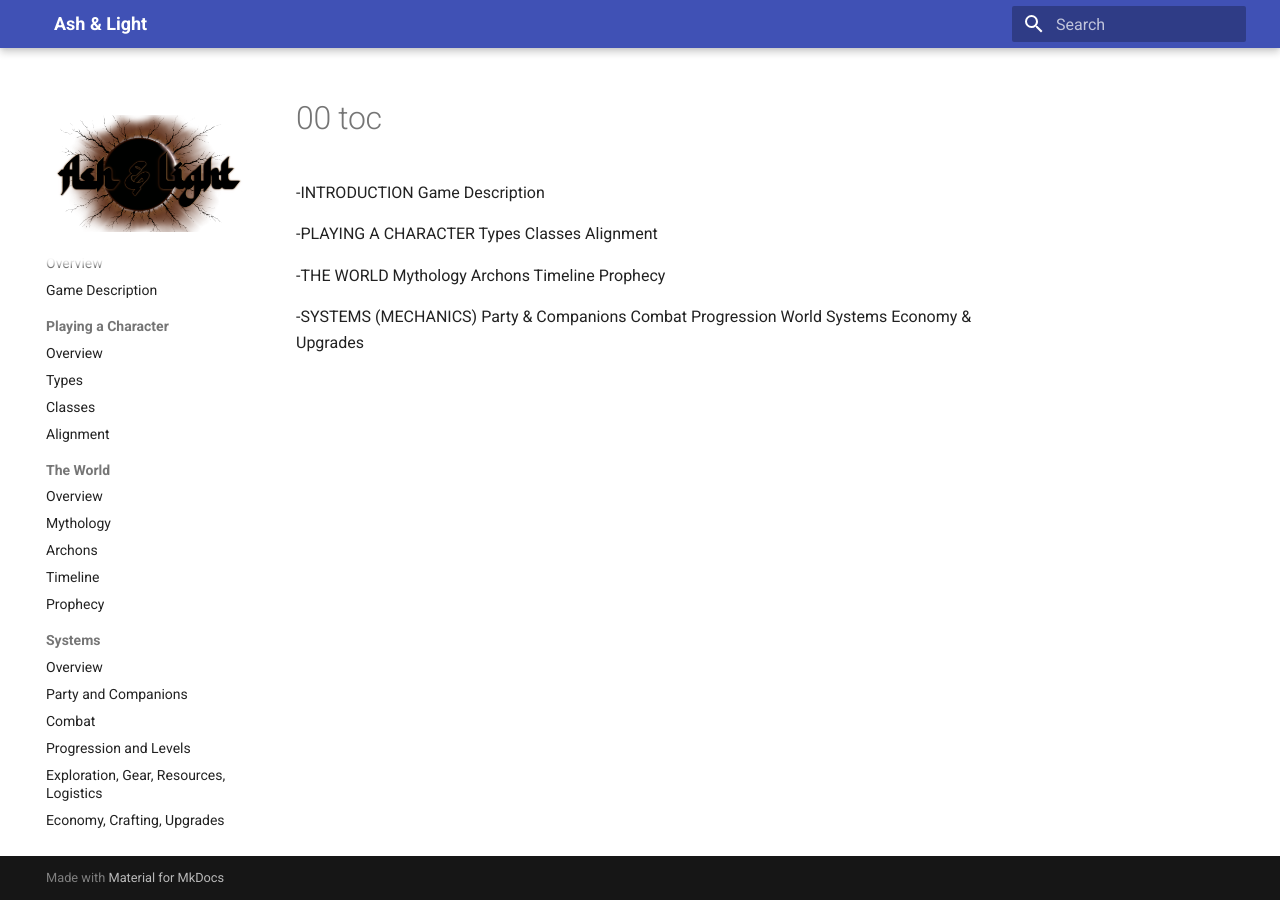
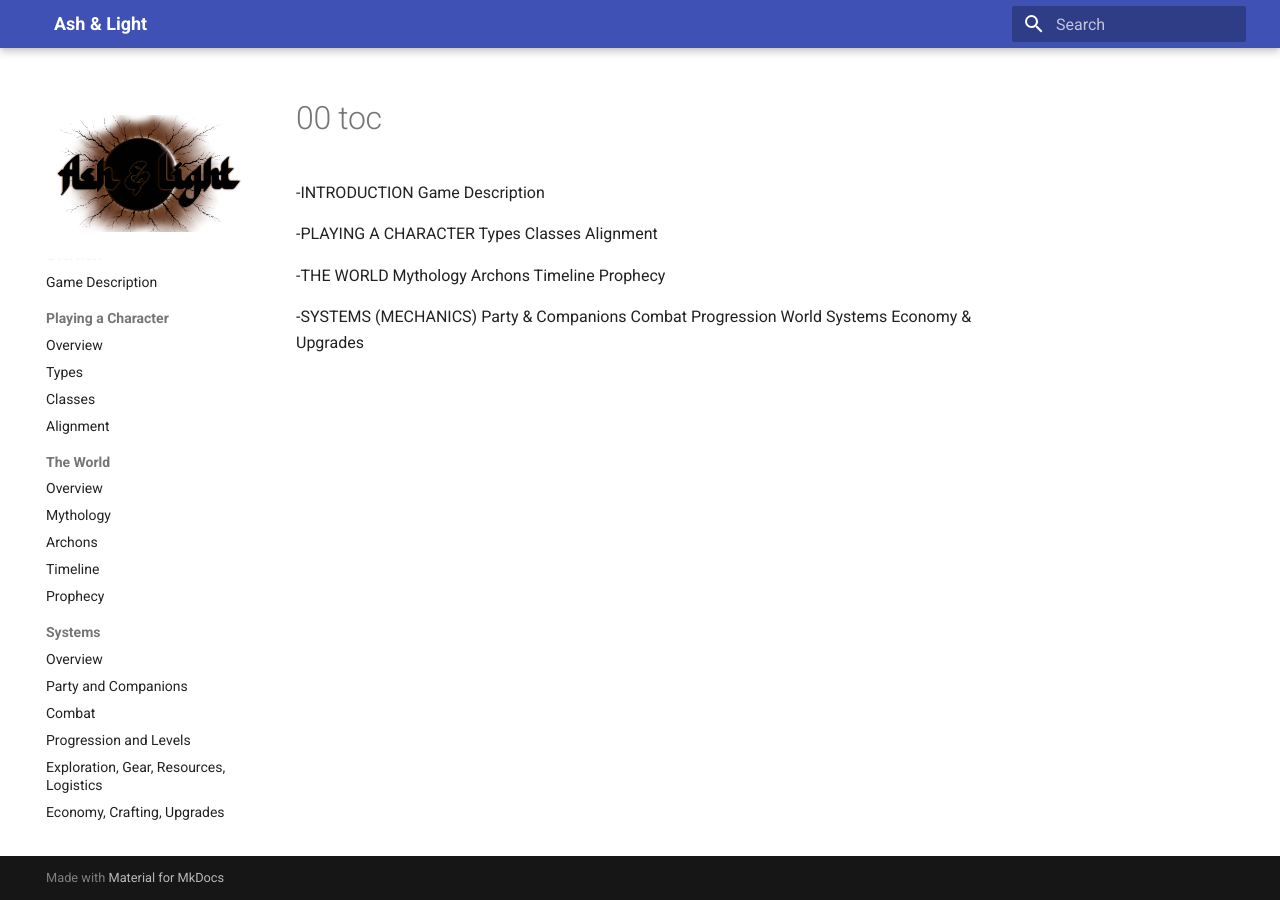
Before and after one commit to Realoid/ash-and-light, an MkDocs documentation site: the page built from docs/00_toc/00_toc.md, in a window 1280 px wide. Built offline with MkDocs 1.6.1 and Material for MkDocs 9.7.7, drawn with Linux system fonts in a browser that asks for light colours.

Commit message:
Update extra.css

```diff
--- a/docs/stylesheets/extra.css
+++ b/docs/stylesheets/extra.css
@@ -23,5 +23,5 @@
 }
 
 .md-nav__title {
-  margin-top: -48px;
+  margin-top: -56px;
 }
```
